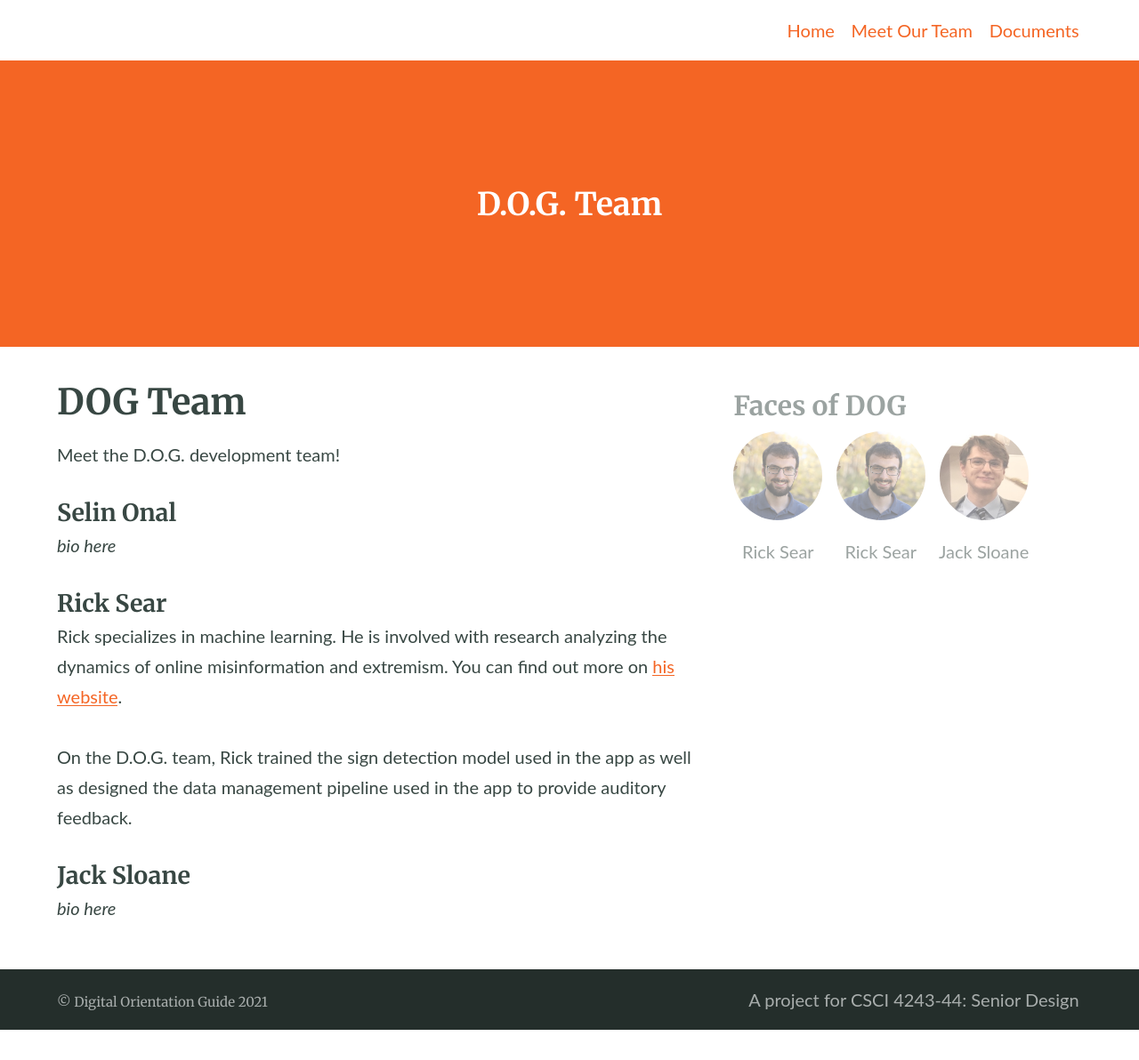
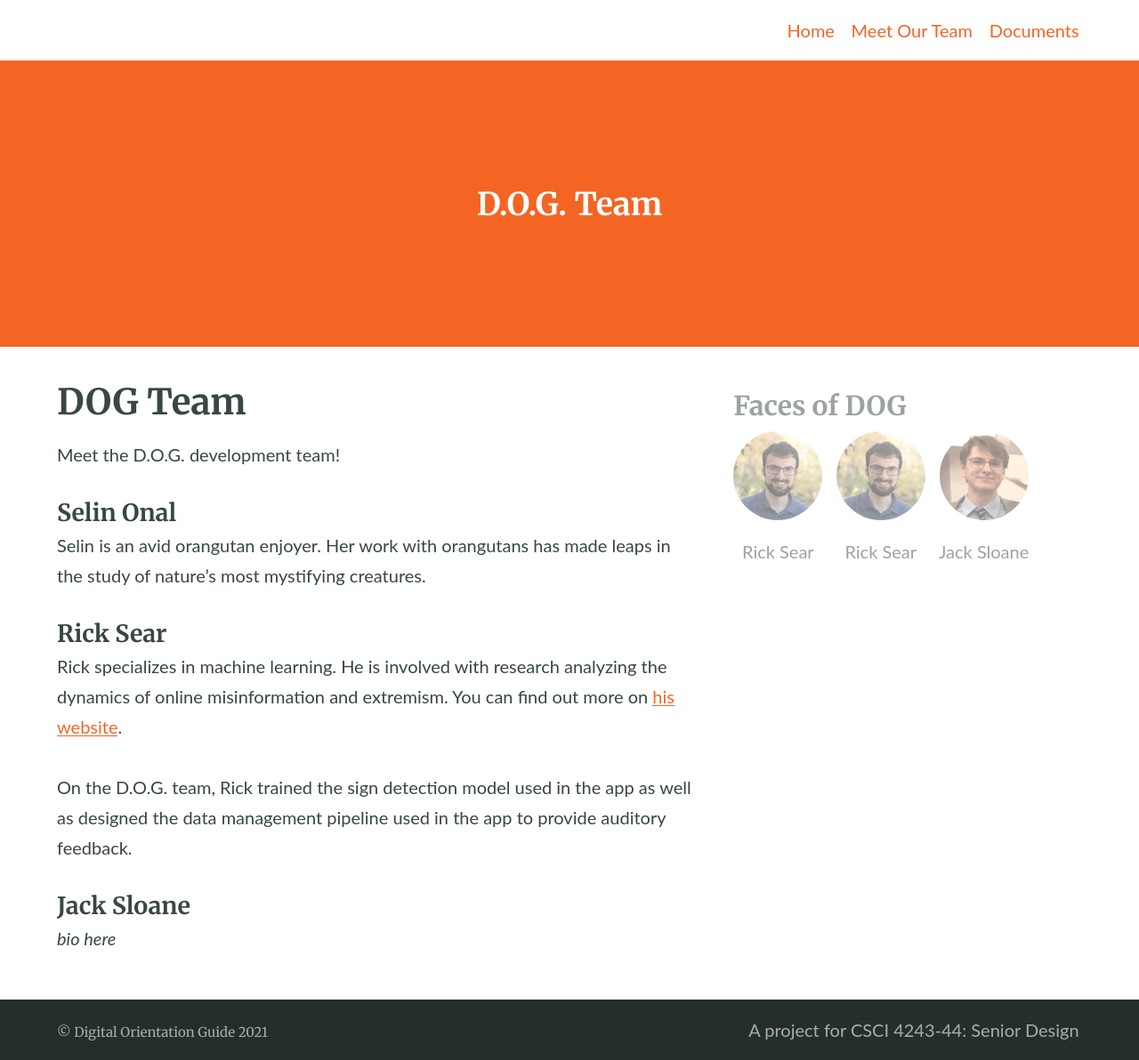
Before and after one commit to searri/project-dog, a Jekyll site: the page built from team.md, in a window 1280 px wide. Shown: the whole page at 89% size. Built offline with Jekyll 4.4.1, drawn with Linux system fonts in a browser that asks for light colours; before the commit the page ends 1158 px from its top, so only the background shows below that.

Commit message:
Update team.md

```diff
--- a/team.md
+++ b/team.md
@@ -11,7 +11,7 @@ Meet the D.O.G. development team!
 
 #### Selin Onal
 
-*bio here*
+Selin is an avid orangutan enjoyer. Her work with orangutans has made leaps in the study of nature's most mystifying creatures.
 
 #### Rick Sear
 
```
